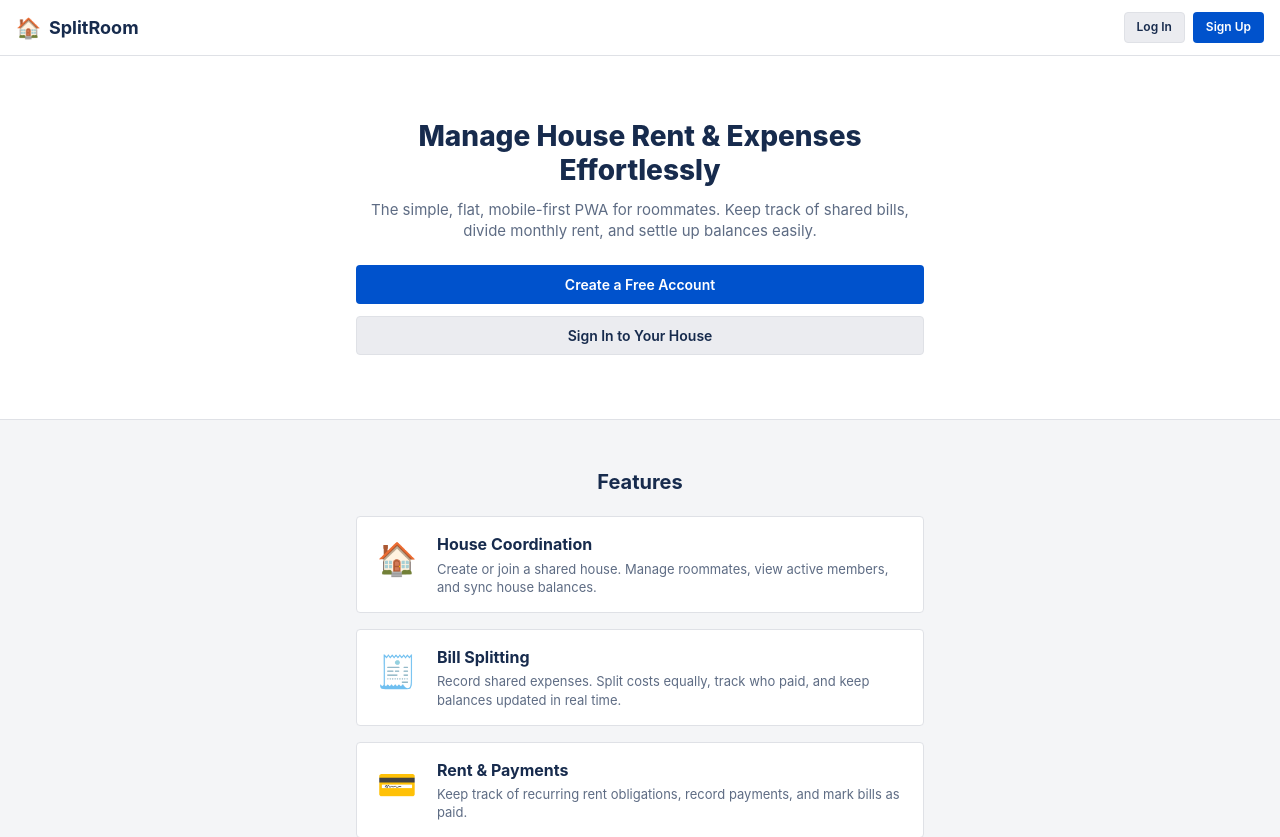
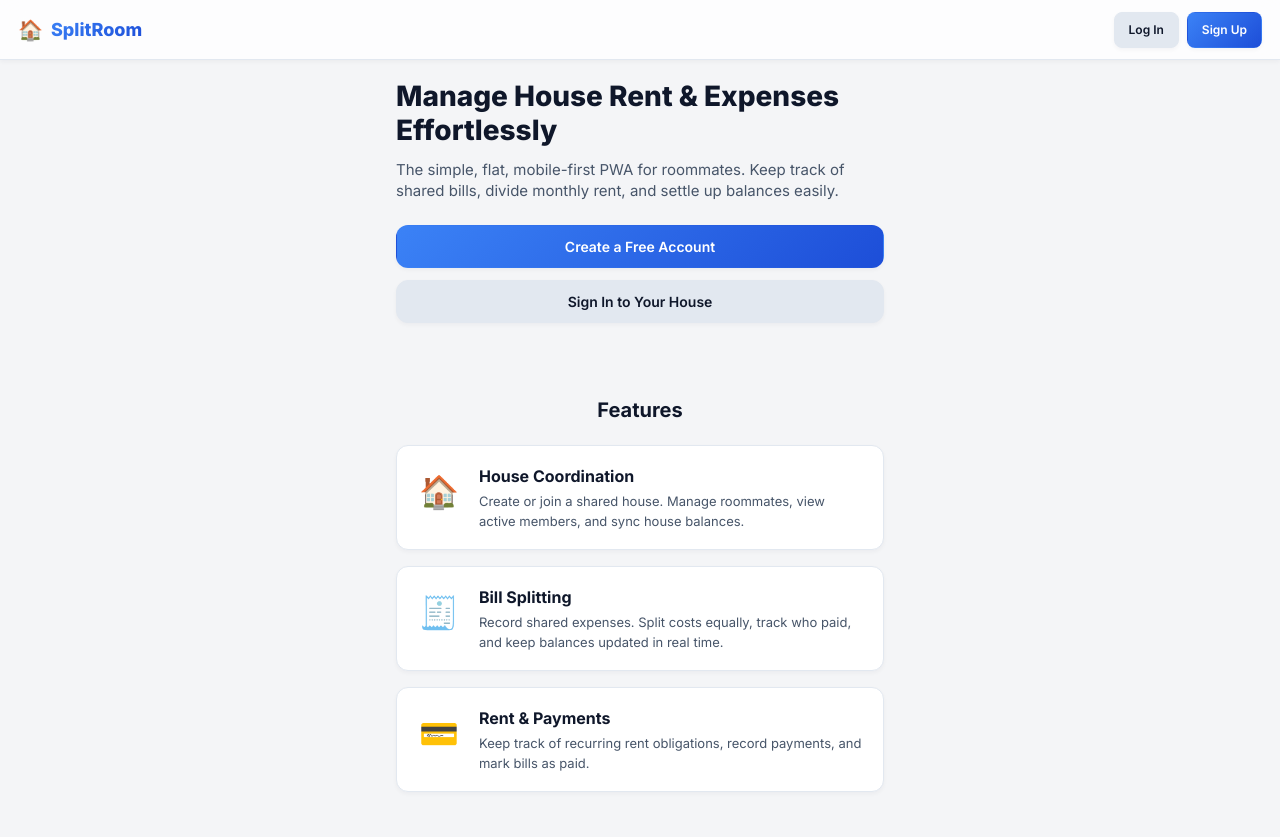
Before and after one commit to balamurugan226/splitroom, a React (Vite) app in the folder frontend/: page / in a window 1280 px wide. Shown: the top 837 px of the page. Built offline with nearby package versions, Linux system fonts and the light colour scheme; no server answers.

Commit message:
Fix member_ids, roommate transfers, settlements balance views, and configure Vercel SPA routing rewrites with premium UI styling

```diff
--- a/frontend/src/index.css
+++ b/frontend/src/index.css
@@ -1,57 +1,90 @@
+@import url('https://fonts.googleapis.com/css2?family=Inter:wght@300;400;500;600;700;800&display=swap');
+
 /* ============================================================
-   SPLITROOM CLASSIC FLAT MOBILE-FIRST DESIGN SYSTEM
+   SPLITROOM PREMIUM GLASSMORPHIC DESIGN SYSTEM
    ============================================================ */
 
 :root {
-  --bg-primary: #ffffff;
-  --bg-secondary: #f4f5f7;
-  --bg-tertiary: #ebecf0;
+  --bg-primary: #f8fafc;
+  --bg-secondary: #f1f5f9;
+  --bg-tertiary: #e2e8f0;
   --bg-card: #ffffff;
-  --text-primary: #172b4d;
-  --text-secondary: #5e6c84;
-  --text-muted: #8993a4;
-  --border: #dfe1e6;
-  --border-light: #ebecf0;
+  --text-primary: #0f172a;
+  --text-secondary: #475569;
+  --text-muted: #94a3b8;
+  --border: #e2e8f0;
+  --border-light: #f1f5f9;
 
-  /* Classic Blue Accents */
-  --accent-blue: #0052cc;
-  --accent-blue-dark: #0747a6;
-  --accent-blue-light: #deebff;
+  /* Premium Blue Accent */
+  --accent-blue: #3b82f6;
+  --accent-blue-dark: #2563eb;
+  --accent-blue-light: #eff6ff;
+  --accent-gradient: linear-gradient(135deg, #3b82f6 0%, #1d4ed8 100%);
 
-  --accent-green: #00875a;
-  --accent-green-light: #e3fcef;
-  --accent-red: #de350b;
-  --accent-red-light: #ffebe6;
-  --accent-orange: #ff991f;
-  --accent-orange-light: #fffae6;
+  --accent-green: #10b981;
+  --accent-green-light: #ecfdf5;
+  --accent-red: #ef4444;
+  --accent-red-light: #fef2f2;
+  --accent-orange: #f59e0b;
+  --accent-orange-light: #fffbeb;
 
-  --shadow-sm: 0 1px 2px rgba(0, 0, 0, 0.05);
-  --shadow: 0 2px 4px rgba(0, 0, 0, 0.08);
-  --shadow-lg: 0 4px 8px rgba(0, 0, 0, 0.12);
+  --shadow-sm: 0 2px 4px rgba(15, 23, 42, 0.04);
+  --shadow: 0 4px 12px rgba(15, 23, 42, 0.06);
+  --shadow-lg: 0 10px 25px -5px rgba(15, 23, 42, 0.1), 0 8px 10px -6px rgba(15, 23, 42, 0.1);
 
-  --radius-sm: 2px;
-  --radius: 4px;
-  --radius-lg: 8px;
+  --radius-sm: 6px;
+  --radius: 12px;
+  --radius-lg: 18px;
+}
+
+[data-theme="dark"] {
+  --bg-primary: #0b0f19;
+  --bg-secondary: #111827;
+  --bg-tertiary: #1f2937;
+  --bg-card: #1f2937;
+  --text-primary: #f9fafb;
+  --text-secondary: #d1d5db;
+  --text-muted: #6b7280;
+  --border: #374151;
+  --border-light: #1f2937;
+
+  --accent-blue: #60a5fa;
+  --accent-blue-dark: #3b82f6;
+  --accent-blue-light: rgba(59, 130, 246, 0.12);
+  --accent-gradient: linear-gradient(135deg, #3b82f6 0%, #1d4ed8 100%);
+
+  --accent-green: #34d399;
+  --accent-green-light: rgba(52, 211, 153, 0.12);
+  --accent-red: #f87171;
+  --accent-red-light: rgba(248, 113, 113, 0.12);
+  --accent-orange: #fbbf24;
+  --accent-orange-light: rgba(251, 191, 36, 0.12);
+
+  --shadow-sm: 0 2px 4px rgba(0, 0, 0, 0.2);
+  --shadow: 0 4px 12px rgba(0, 0, 0, 0.3);
+  --shadow-lg: 0 10px 25px rgba(0, 0, 0, 0.4);
 }
 
 * {
   box-sizing: border-box;
   margin: 0;
   padding: 0;
+  transition: background-color 0.25s ease, border-color 0.25s ease;
 }
 
 body {
-  font-family: -apple-system, BlinkMacSystemFont, "Segoe UI", Roboto, Helvetica, Arial, sans-serif;
-  background-color: var(--bg-secondary);
+  font-family: 'Inter', -apple-system, BlinkMacSystemFont, "Segoe UI", Roboto, sans-serif;
+  background-color: var(--bg-primary);
   color: var(--text-primary);
-  line-height: 1.4;
+  line-height: 1.5;
   -webkit-font-smoothing: antialiased;
-  padding-bottom: 70px; /* Space for Bottom Navigation Bar */
+  padding-bottom: 80px; /* Space for Bottom Navigation Bar */
 }
 
 a {
   text-decoration: none;
   color: var(--accent-blue);
+  font-weight: 500;
 }
 
 button, input, select, textarea {
@@ -62,9 +95,9 @@ button, input, select, textarea {
 /* Common Layout Utilities */
 .container {
   width: 100%;
-  max-width: 600px; /* Constrain wide screens to look like mobile */
+  max-width: 520px; /* Constrain wide screens to look like mobile */
   margin: 0 auto;
-  padding: 16px;
+  padding: 20px 16px;
 }
 
 .flex { display: flex; }
@@ -109,14 +142,20 @@ button, input, select, textarea {
   background: var(--bg-card);
   border: 1px solid var(--border);
   border-radius: var(--radius);
-  padding: 16px;
+  padding: 18px;
   margin-bottom: 16px;
+  box-shadow: var(--shadow-sm);
+  transition: transform 0.2s ease, box-shadow 0.2s ease;
+}
+
+.card:hover {
+  box-shadow: var(--shadow);
 }
 
 .card-header {
   border-bottom: 1px solid var(--border-light);
-  padding-bottom: 8px;
-  margin-bottom: 12px;
+  padding-bottom: 12px;
+  margin-bottom: 14px;
   display: flex;
   justify-content: space-between;
   align-items: center;
@@ -127,28 +166,34 @@ button, input, select, textarea {
   align-items: center;
   justify-content: center;
   gap: 8px;
-  padding: 10px 16px;
+  padding: 12px 18px;
   border-radius: var(--radius);
   font-weight: 600;
   cursor: pointer;
   border: 1px solid transparent;
-  transition: background-color 0.1s ease;
+  transition: background-color 0.2s ease, transform 0.1s ease, box-shadow 0.2s ease;
   width: 100%; /* Default mobile-friendly width */
   text-align: center;
+  box-shadow: var(--shadow-sm);
+}
+
+.btn:active {
+  transform: scale(0.98);
 }
 
 .btn-sm {
-  padding: 6px 12px;
+  padding: 8px 14px;
   font-size: 12px;
   width: auto;
+  border-radius: 8px;
 }
 
 .btn-primary {
-  background: var(--accent-blue);
+  background: var(--accent-gradient);
   color: #ffffff;
 }
-.btn-primary:hover, .btn-primary:active {
-  background: var(--accent-blue-dark);
+.btn-primary:hover {
+  box-shadow: 0 4px 12px rgba(59, 130, 246, 0.3);
 }
 
 .btn-secondary {
@@ -156,16 +201,16 @@ button, input, select, textarea {
   color: var(--text-primary);
   border: 1px solid var(--border);
 }
-.btn-secondary:hover, .btn-secondary:active {
+.btn-secondary:hover {
   background: var(--border);
 }
 
 .btn-danger {
-  background: var(--accent-red);
+  background: linear-gradient(135deg, #ef4444 0%, #dc2626 100%);
   color: #ffffff;
 }
-.btn-danger:hover, .btn-danger:active {
-  background: #bf2600;
+.btn-danger:hover {
+  box-shadow: 0 4px 12px rgba(239, 68, 68, 0.3);
 }
 
 .btn-outline {
@@ -178,16 +223,17 @@ button, input, select, textarea {
 }
 
 .btn-icon {
-  width: 40px;
-  height: 40px;
+  width: 38px;
+  height: 38px;
   border-radius: 50%;
   display: inline-flex;
   align-items: center;
   justify-content: center;
-  background: var(--bg-primary);
+  background: var(--bg-card);
   border: 1px solid var(--border);
   color: var(--text-secondary);
   cursor: pointer;
+  box-shadow: var(--shadow-sm);
 }
 .btn-icon:active {
   background: var(--bg-tertiary);
@@ -204,29 +250,31 @@ button, input, select, textarea {
   font-size: 13px;
   font-weight: 600;
   margin-bottom: 6px;
-  color: var(--text-primary);
+  color: var(--text-secondary);
 }
 
 .input, .select, .textarea {
   width: 100%;
-  padding: 10px 12px;
+  padding: 12px 14px;
   border: 1px solid var(--border);
-  border-radius: var(--radius);
-  background-color: var(--bg-primary);
+  border-radius: 8px;
+  background-color: var(--bg-card);
   color: var(--text-primary);
   outline: none;
-  transition: border-color 0.15s ease;
+  transition: border-color 0.2s ease, box-shadow 0.2s ease;
+  box-shadow: inset 0 1px 2px rgba(0, 0, 0, 0.02);
 }
 
 .input:focus, .select:focus, .textarea:focus {
   border-color: var(--accent-blue);
+  box-shadow: 0 0 0 3px rgba(59, 130, 246, 0.15);
 }
 
 .checkbox-group {
   display: flex;
   align-items: center;
-  gap: 8px;
-  margin-bottom: 12px;
+  gap: 10px;
+  margin-bottom: 14px;
 }
 
 .checkbox-group input {
@@ -239,35 +287,44 @@ button, input, select, textarea {
 .badge {
   display: inline-flex;
   align-items: center;
-  padding: 2px 8px;
-  border-radius: 2px;
+  padding: 3px 10px;
+  border-radius: 20px; /* pill badge */
   font-size: 11px;
-  font-weight: 700;
-  text-transform: uppercase;
+  font-weight: 600;
+  text-transform: capitalize;
 }
-.badge-blue { background: var(--accent-blue-light); color: var(--accent-blue-dark); }
+.badge-blue { background: var(--accent-blue-light); color: var(--accent-blue); }
 .badge-green { background: var(--accent-green-light); color: var(--accent-green); }
 .badge-red { background: var(--accent-red-light); color: var(--accent-red); }
 .badge-orange { background: var(--accent-orange-light); color: var(--accent-orange); }
 
 /* Navigation Components */
 .topbar {
-  background: var(--bg-card);
+  background: rgba(255, 255, 255, 0.8);
+  backdrop-filter: blur(12px);
+  -webkit-backdrop-filter: blur(12px);
   border-bottom: 1px solid var(--border);
-  height: 56px;
-  padding: 0 16px;
+  height: 60px;
+  padding: 0 18px;
   display: flex;
   align-items: center;
   justify-content: space-between;
   position: sticky;
   top: 0;
   z-index: 100;
+  box-shadow: var(--shadow-sm);
+}
+
+[data-theme="dark"] .topbar {
+  background: rgba(31, 41, 55, 0.8);
 }
 
 .topbar-title {
   font-size: 18px;
-  font-weight: 700;
-  color: var(--text-primary);
+  font-weight: 800;
+  background: linear-gradient(135deg, #3b82f6 0%, #1d4ed8 100%);
+  -webkit-background-clip: text;
+  -webkit-text-fill-color: transparent;
 }
 
 /* Bottom Navigation Bar */
@@ -276,14 +333,20 @@ button, input, select, textarea {
   bottom: 0;
   left: 0;
   right: 0;
-  height: 60px;
-  background: var(--bg-card);
+  height: 64px;
+  background: rgba(255, 255, 255, 0.8);
+  backdrop-filter: blur(12px);
+  -webkit-backdrop-filter: blur(12px);
   border-top: 1px solid var(--border);
   display: flex;
   justify-content: space-around;
   align-items: center;
   z-index: 1000;
-  box-shadow: 0 -2px 5px rgba(0,0,0,0.03);
+  box-shadow: 0 -4px 12px rgba(0, 0, 0, 0.03);
+}
+
+[data-theme="dark"] .bottom-nav {
+  background: rgba(31, 41, 55, 0.8);
 }
 
 .bottom-nav-item {
@@ -291,9 +354,9 @@ button, input, select, textarea {
   flex-direction: column;
   align-items: center;
   justify-content: center;
-  color: var(--text-secondary);
+  color: var(--text-muted);
   font-size: 10px;
-  font-weight: 500;
+  font-weight: 600;
   height: 100%;
   flex: 1;
   gap: 4px;
@@ -301,14 +364,23 @@ button, input, select, textarea {
 
 .bottom-nav-item.active {
   color: var(--accent-blue);
-  font-weight: 700;
+}
+
+.bottom-nav-item svg {
+  transition: transform 0.2s ease;
+}
+
+.bottom-nav-item.active svg {
+  transform: translateY(-2px);
 }
 
 /* Bottom Sheets (Modal form from bottom) */
 .bottom-sheet-overlay {
   position: fixed;
   inset: 0;
-  background: rgba(0, 0, 0, 0.4);
+  background: rgba(15, 23, 42, 0.6);
+  backdrop-filter: blur(4px);
+  -webkit-backdrop-filter: blur(4px);
   z-index: 2000;
   display: flex;
   align-items: flex-end;
@@ -318,14 +390,14 @@ button, input, select, textarea {
 .bottom-sheet {
   background: var(--bg-card);
   width: 100%;
-  max-width: 600px;
-  border-top-left-radius: 12px;
-  border-top-right-radius: 12px;
-  padding: 20px;
-  max-height: 90vh;
+  max-width: 520px;
+  border-top-left-radius: 20px;
+  border-top-right-radius: 20px;
+  padding: 24px;
+  max-height: 85vh;
   overflow-y: auto;
-  box-shadow: 0 -4px 12px rgba(0, 0, 0, 0.15);
-  animation: slideUp 0.22s ease-out;
+  box-shadow: var(--shadow-lg);
+  animation: slideUp 0.28s cubic-bezier(0.16, 1, 0.3, 1);
 }
 
 @keyframes slideUp {
@@ -347,33 +419,37 @@ button, input, select, textarea {
   background: var(--bg-card);
   border: 1px solid var(--border);
   border-radius: var(--radius);
-  padding: 12px 16px;
-  margin-bottom: 8px;
+  padding: 14px 18px;
+  margin-bottom: 10px;
   display: flex;
   justify-content: space-between;
   align-items: center;
+  box-shadow: var(--shadow-sm);
+  transition: transform 0.15s ease, box-shadow 0.15s ease;
 }
 
-.list-item:active {
-  background-color: var(--bg-secondary);
+.list-item:hover {
+  transform: translateY(-1px);
+  box-shadow: var(--shadow);
 }
 
 .avatar {
-  width: 36px;
-  height: 36px;
+  width: 40px;
+  height: 40px;
   border-radius: 50%;
   background: var(--accent-blue-light);
-  color: var(--accent-blue-dark);
+  color: var(--accent-blue);
   font-weight: 700;
   display: flex;
   align-items: center;
   justify-content: center;
   font-size: 14px;
+  box-shadow: var(--shadow-sm);
 }
 
 .avatar-sm {
-  width: 28px;
-  height: 28px;
+  width: 32px;
+  height: 32px;
   font-size: 11px;
 }
 
@@ -381,26 +457,32 @@ button, input, select, textarea {
 .tabs {
   display: flex;
   background: var(--bg-card);
-  border-bottom: 1px solid var(--border);
+  border: 1px solid var(--border);
+  border-radius: var(--radius);
   width: 100%;
+  padding: 4px;
+  gap: 4px;
+  margin-bottom: 16px;
+  box-shadow: var(--shadow-sm);
 }
 
 .tab {
   flex: 1;
   text-align: center;
-  padding: 12px 0;
-  font-size: 14px;
+  padding: 10px 0;
+  font-size: 13px;
   font-weight: 600;
   color: var(--text-secondary);
   border: none;
   background: transparent;
   cursor: pointer;
-  border-bottom: 2px solid transparent;
+  border-radius: 8px;
+  transition: all 0.2s ease;
 }
 
 .tab.active {
   color: var(--accent-blue);
-  border-bottom-color: var(--accent-blue);
+  background: var(--accent-blue-light);
 }
 
 /* Loading & Alerts */
@@ -415,12 +497,12 @@ button, input, select, textarea {
 }
 
 .loading-spinner {
-  width: 36px;
-  height: 36px;
-  border: 3px solid var(--border);
+  width: 40px;
+  height: 40px;
+  border: 4px solid var(--border);
   border-top-color: var(--accent-blue);
   border-radius: 50%;
-  animation: spin 0.8s linear infinite;
+  animation: spin 0.8s cubic-bezier(0.5, 0, 0.5, 1) infinite;
 }
 
 @keyframes spin {
@@ -428,69 +510,55 @@ button, input, select, textarea {
 }
 
 .alert {
-  padding: 12px;
+  padding: 14px;
   border-radius: var(--radius);
   font-size: 13px;
-  margin-bottom: 16px;
+  margin-bottom: 18px;
   font-weight: 500;
   border: 1px solid transparent;
+  box-shadow: var(--shadow-sm);
+  display: flex;
+  align-items: center;
+  gap: 8px;
 }
 
 .alert-error {
   background: var(--accent-red-light);
   color: var(--accent-red);
-  border-color: #ffbdad;
+  border-color: rgba(239, 68, 68, 0.2);
 }
 
 .alert-success {
   background: var(--accent-green-light);
   color: var(--accent-green);
-  border-color: #abf5d1;
+  border-color: rgba(16, 185, 129, 0.2);
 }
 
 .divider {
   height: 1px;
-  background-color: var(--border-light);
-  margin: 16px 0;
+  background-color: var(--border);
+  margin: 18px 0;
 }
 
 .empty-state {
   text-align: center;
-  padding: 32px 16px;
+  padding: 40px 20px;
   color: var(--text-secondary);
-  border: 1px dashed var(--border);
+  border: 2px dashed var(--border);
   border-radius: var(--radius);
   background: var(--bg-card);
+  box-shadow: var(--shadow-sm);
 }
 
 .empty-state-icon {
-  font-size: 32px;
-  margin-bottom: 8px;
+  font-size: 38px;
+  margin-bottom: 12px;
+  display: block;
 }
 
-/* Landing Page (Classic Enterprise-style) */
-.landing-hero {
-  text-align: center;
-  padding: 48px 16px;
-  background: #ffffff;
-  border-bottom: 1px solid var(--border);
+.empty-state-title {
+  font-weight: 700;
+  font-size: 16px;
+  color: var(--text-primary);
+  margin-bottom: 4px;
 }
-
-.landing-pricing {
-  padding: 32px 16px;
-  background: #ffffff;
-  border-top: 1px solid var(--border);
-  border-bottom: 1px solid var(--border);
-}
-
-.pricing-grid {
-  display: grid;
-  grid-template-columns: 1fr;
-  gap: 16px;
-}
-
-@media(min-width: 768px) {
-  .pricing-grid {
-    grid-template-columns: 1fr 1fr;
-  }
-}
```
Also changed, not shown: frontend/src/pages/ExpensesPage.jsx (+48 -22 lines), frontend/src/pages/PaymentsPage.jsx (+24 -21 lines), frontend/src/pages/SettlementsPage.jsx (+9 -7 lines), frontend/vercel.json (added), 1 other file (tests, documents, lock files or other folders).
